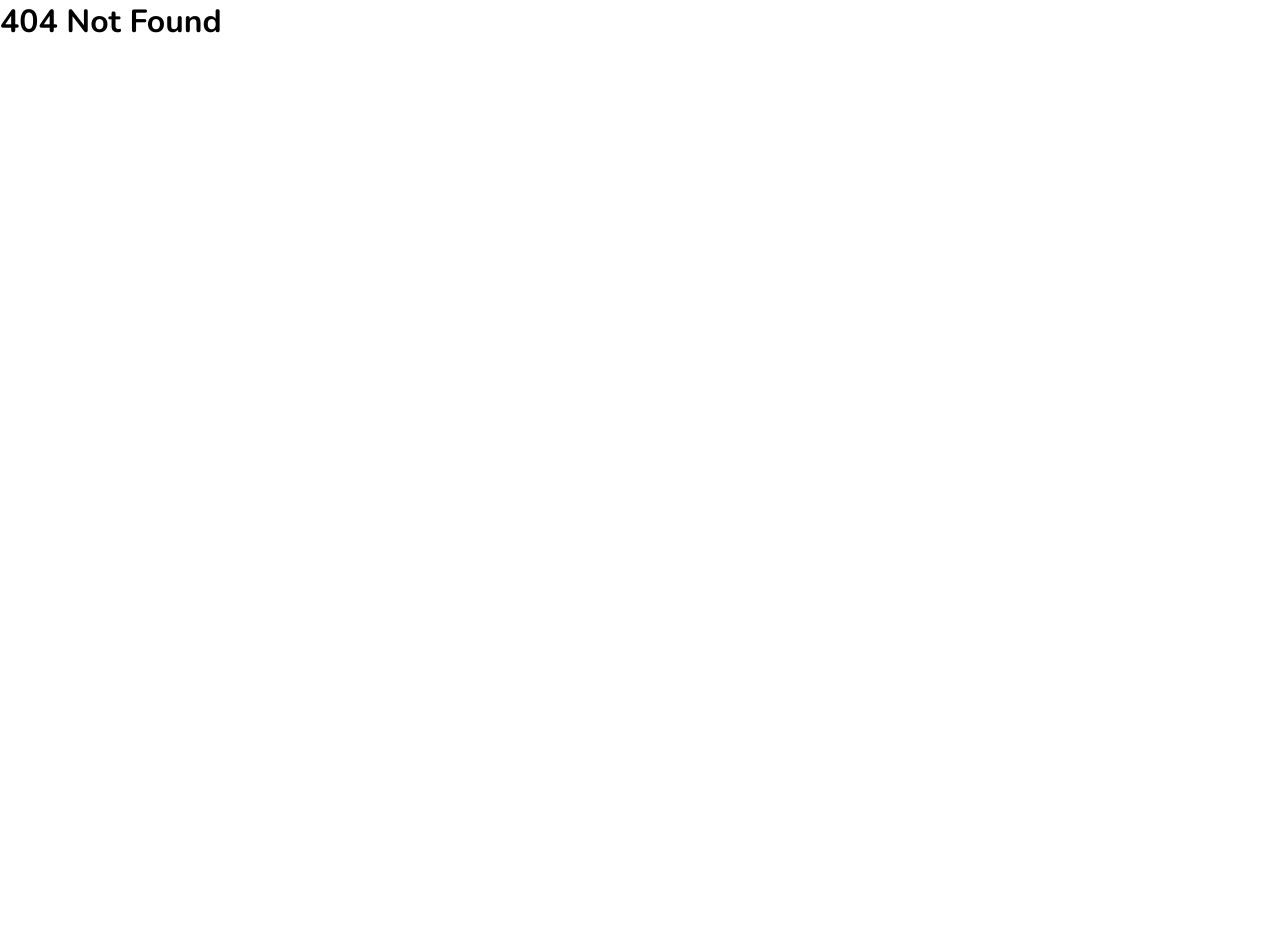
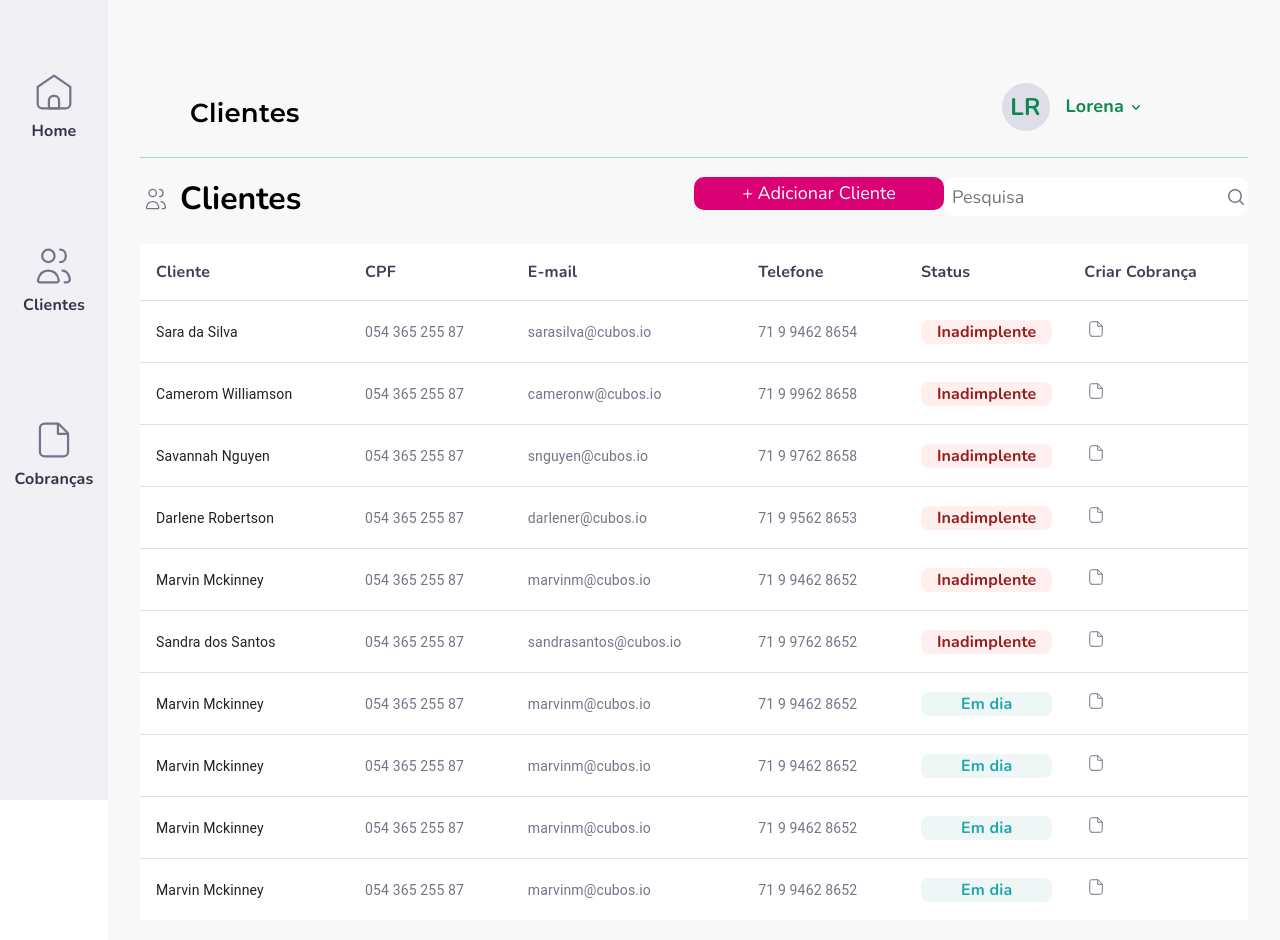
Before and after one commit to higorini/desafio-modulo-06-neurodevergentes-front, a React (Vite) app: page /customer in a window 1280 px wide. Before the commit this address had no page. Shown: the top 940 px of the page. Before the commit the page ends 800 px from the top, so only its background shows below. Built offline with nearby package versions, Linux system fonts and the light colour scheme.

Commit message:
Tela clientes e tabela clientes

```diff
--- a/src/global.css
+++ b/src/global.css
@@ -61,6 +61,8 @@
   --seagreen-700: #1fa7af;
   --seagreen-200: #d2dfe0;
   --seagreen-100: #eef6f6;
+
+  --white: #ffffff;
 }
 
 *,
--- /dev/null
+++ b/src/pages/Customer/components/CustomerTable/index.jsx
@@ -0,0 +1,259 @@
+import { Box, Typography } from "@mui/material";
+import Table from "@mui/material/Table";
+import TableBody from "@mui/material/TableBody";
+import TableCell from "@mui/material/TableCell";
+import TableContainer from "@mui/material/TableContainer";
+import TableHead from "@mui/material/TableHead";
+import TableRow from "@mui/material/TableRow";
+import Charge from "../../../../assets/icons/charge.svg";
+
+function createData(client, cpf, email, number, status) {
+  return { client, cpf, email, number, status };
+}
+
+const rows = [
+  createData(
+    "Sara da Silva",
+    "054 365 255 87",
+    "sarasilva@cubos.io",
+    "71 9 9462 8654",
+    false
+  ),
+  createData(
+    "Camerom Williamson",
+    "054 365 255 87",
+    "cameronw@cubos.io",
+    "71 9 9962 8658",
+    false
+  ),
+  createData(
+    "Savannah Nguyen",
+    "054 365 255 87",
+    "snguyen@cubos.io",
+    "71 9 9762 8658",
+    false
+  ),
+  createData(
+    "Darlene Robertson",
+    "054 365 255 87",
+    "darlener@cubos.io",
+    "71 9 9562 8653",
+    false
+  ),
+  createData(
+    "Marvin Mckinney",
+    "054 365 255 87",
+    "marvinm@cubos.io",
+    "71 9 9462 8652",
+    false
+  ),
+  createData(
+    "Sandra dos Santos",
+    "054 365 255 87",
+    "sandrasantos@cubos.io",
+    "71 9 9762 8652",
+    false
+  ),
+  createData(
+    "Marvin Mckinney",
+    "054 365 255 87",
+    "marvinm@cubos.io",
+    "71 9 9462 8652",
+    true
+  ),
+  createData(
+    "Marvin Mckinney",
+    "054 365 255 87",
+    "marvinm@cubos.io",
+    "71 9 9462 8652",
+    true
+  ),
+  createData(
+    "Marvin Mckinney",
+    "054 365 255 87",
+    "marvinm@cubos.io",
+    "71 9 9462 8652",
+    true
+  ),
+  createData(
+    "Marvin Mckinney",
+    "054 365 255 87",
+    "marvinm@cubos.io",
+    "71 9 9462 8652",
+    true
+  ),
+];
+
+function CustomerTable() {
+  return (
+    <TableContainer
+      component={Box}
+      backgroundColor="var(--white)"
+      sx={{
+        overflow: "hidden",
+      }}
+    >
+      <Table sx={{ minWidth: "100%" }} aria-label="simple table">
+        <TableHead>
+          <TableRow>
+            <TableCell
+              sx={{
+                color: "var(--gray-700)",
+                fontFamily: "var(--font-body)",
+                fontWeight: "700",
+                fontSize: "var(--subtitle)",
+              }}
+            >
+              Cliente
+            </TableCell>
+            <TableCell
+              align="left"
+              sx={{
+                color: "var(--gray-700)",
+                fontFamily: "var(--font-body)",
+                fontWeight: "700",
+                fontSize: "var(--subtitle)",
+              }}
+            >
+              CPF
+            </TableCell>
+            <TableCell
+              align="left"
+              sx={{
+                color: "var(--gray-700)",
+                fontFamily: "var(--font-body)",
+                fontWeight: "700",
+                fontSize: "var(--subtitle)",
+              }}
+            >
+              E-mail
+            </TableCell>
+            <TableCell
+              align="left"
+              sx={{
+                color: "var(--gray-700)",
+                fontFamily: "var(--font-body)",
+                fontWeight: "700",
+                fontSize: "var(--subtitle)",
+              }}
+            >
+              Telefone
+            </TableCell>
+            <TableCell
+              align="left"
+              sx={{
+                color: "var(--gray-700)",
+                fontFamily: "var(--font-body)",
+                fontWeight: "700",
+                fontSize: "var(--subtitle)",
+              }}
+            >
+              Status
+            </TableCell>
+            <TableCell
+              align="left"
+              sx={{
+                color: "var(--gray-700)",
+                fontFamily: "var(--font-body)",
+                fontWeight: "700",
+                fontSize: "var(--subtitle)",
+              }}
+            >
+              Criar Cobrança
+            </TableCell>
+          </TableRow>
+        </TableHead>
+        <TableBody>
+          {rows.map((row) => (
+            <TableRow
+              key={row.client}
+              sx={{ "&:last-child td, &:last-child th": { border: 0 } }}
+            >
+              <TableCell component="th" scope="row">
+                {row.client}
+              </TableCell>
+              <TableCell
+                align="left"
+                sx={{
+                  color: "var(--gray-600)",
+                }}
+              >
+                {row.cpf}
+              </TableCell>
+              <TableCell
+                align="left"
+                sx={{
+                  color: "var(--gray-600)",
+                }}
+              >
+                {row.email}
+              </TableCell>
+              <TableCell
+                align="left"
+                sx={{
+                  color: "var(--gray-600)",
+                }}
+              >
+                {row.number}
+              </TableCell>
+              <TableCell
+                align="left"
+                sx={{
+                  color: "var(--gray-600)",
+                }}
+              >
+                {row.status ? (
+                  <Box
+                    borderRadius="8px"
+                    sx={{
+                      backgroundColor: "var(--seagreen-100)",
+                    }}
+                  >
+                    <Typography
+                      textAlign="center"
+                      component="p"
+                      color="var(--seagreen-700)"
+                      fontWeight="600"
+                      fontFamily="var(--font-body)"
+                      fontSize="var(--title-xs)"
+                    >
+                      Em dia
+                    </Typography>
+                  </Box>
+                ) : (
+                  <Box
+                    borderRadius="8px"
+                    sx={{
+                      backgroundColor: "var(--ruby-100)",
+                    }}
+                  >
+                    <Typography
+                      textAlign="center"
+                      component="p"
+                      color="var(--ruby-700)"
+                      fontWeight="600"
+                      fontFamily="var(--font-body)"
+                      fontSize="var(--title-xs)"
+                    >
+                      Inadimplente
+                    </Typography>
+                  </Box>
+                )}
+              </TableCell>
+              <TableCell
+                align="left"
+                sx={{
+                  color: "var(--gray-600)",
+                }}
+              >
+                <img src={Charge} alt="Cobrança" />
+              </TableCell>
+            </TableRow>
+          ))}
+        </TableBody>
+      </Table>
+    </TableContainer>
+  );
+}
+
+export default CustomerTable;
--- /dev/null
+++ b/src/pages/Customer/index.jsx
@@ -0,0 +1,54 @@
+import { Stack } from "@mui/material";
+import Header from "../../components/Header";
+import SideNavigation from "../../components/sideNavigation";
+import CustomerTable from "./components/CustomerTable";
+import ClientIcon from "../../assets/icons/clients.svg";
+import SearchIcon from "../../assets/icons/search.svg";
+import "./style.css";
+
+function Customer() {
+  return (
+    <>
+      <Stack width="100%" maxWidth="1440px" direction="row">
+        <SideNavigation />
+        <Stack
+          width="100%"
+          sx={{
+            padding: "40px 32px 40px 32px",
+            backgroundColor: "var(--gray-100)",
+          }}
+          marginLeft="108px"
+        >
+          <Header userName="Lorena" headerTitle="Clientes" />
+
+          <div className="customer__header">
+            <div className="customer__title">
+              <img src={ClientIcon} alt="Icone Cliente" />
+              <h1>Clientes</h1>
+            </div>
+
+            <div className="customer__add">
+              <button className="customer__add-button">
+                + Adicionar Cliente
+              </button>
+              <div className="customer__search">
+                <input
+                  type="text"
+                  className="customer__search-box"
+                  placeholder="Pesquisa"
+                />
+                <img src={SearchIcon} id="searchBtn" alt="Pesquisa" />
+              </div>
+            </div>
+          </div>
+
+          <div className="customer__main">
+            <CustomerTable />
+          </div>
+        </Stack>
+      </Stack>
+    </>
+  );
+}
+
+export default Customer;
--- /dev/null
+++ b/src/pages/Customer/style.css
@@ -0,0 +1,59 @@
+.customer__header {
+  display: flex;
+  justify-content: space-between;
+  margin-bottom: 1.5rem;
+}
+
+.customer__title {
+  display: flex;
+  width: 50%;
+  align-items: center;
+  gap: 0.5rem;
+}
+
+.customer__title img {
+  width: 32px;
+  height: 32px;
+}
+
+.customer__add {
+  display: flex;
+  width: 50%;
+  justify-content: space-between;
+}
+
+.customer__add-button {
+  width: 266px;
+  height: 33px;
+  border: none;
+  border-radius: 10px;
+  color: var(--white);
+  background-color: var(--pink-500);
+  padding: 4px, 56px, 4px, 56px;
+  font-family: var(--font-subtitle);
+  font-size: 18px;
+  line-height: 24.55px;
+}
+
+.customer__search {
+  width: 318px;
+  height: 39px;
+  display: flex;
+  justify-content: space-between;
+  align-items: center;
+  background-color: var(--white);
+  border: none;
+  border-radius: 10px;
+}
+
+.customer__search-box {
+  width: 280px;
+  height: 30px;
+  float: left;
+  background-color: transparent;
+  padding-left: 0.5rem;
+  font-family: var(--font-subtitle);
+  font-size: 18px;
+  line-height: 24.55px;
+  border: none;
+}
--- a/src/routes.jsx
+++ b/src/routes.jsx
@@ -2,6 +2,7 @@ import { Navigate, Outlet, Route, Routes } from "react-router-dom";
 import Home from "./pages/Home";
 import SignIn from "./pages/SignIn";
 import SignUp from "./pages/SignUp";
+import Customer from "./pages/Customer";
 
 function ProtectedRoutes(redirectTo) {
   const token = true;
@@ -21,6 +22,8 @@ function AllRoutes() {
         <Route path="/home" element={<Home />} />
       </Route>
 
+      <Route path="/customer" element={<Customer />} />
+
       <Route path="/sign-up" element={<SignUp />} />
 
       <Route path="*" element={<h1>404 Not Found</h1>} />
```
Also changed, not shown: 1 other file (tests, documents, lock files or other folders).
